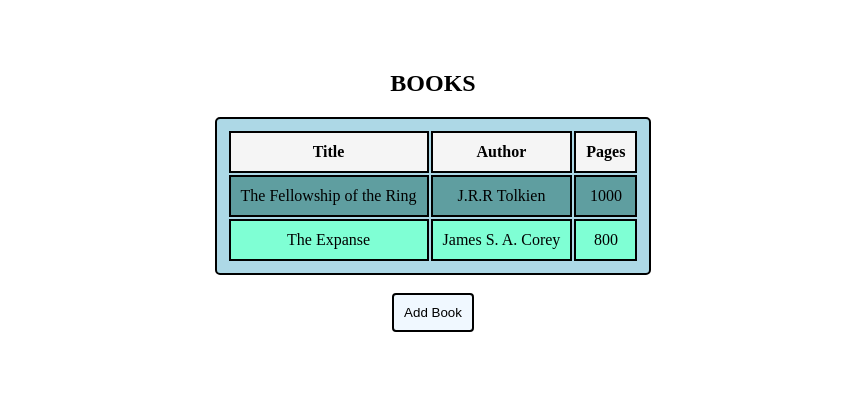
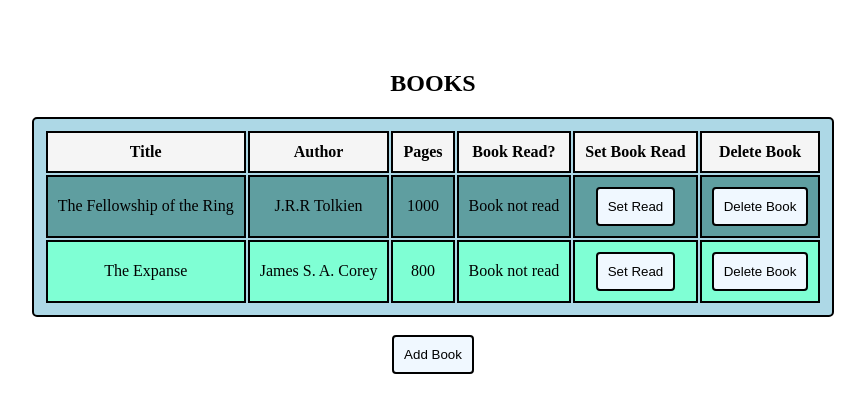
Before and after one commit to jonnymortemore/odin-library, a plain HTML site: page index.html in a window 1280 px wide. Shown: the whole page, without its empty margins (207-1072 px from the left). Drawn offline with Linux system fonts and the light colour scheme.

Commit message:
Book read / not read functionality

```diff
--- a/index.html
+++ b/index.html
@@ -16,6 +16,9 @@
                 <th>Title</th>
                 <th>Author</th>
                 <th>Pages</th>
+                <th>Book Read?</th>
+                <th>Set Book Read</th>
+                <th>Delete Book</th>
                 </tr>
             </tbody>
         </table>
--- a/scripts.js
+++ b/scripts.js
@@ -3,22 +3,7 @@ addBookToLibrary("The Fellowship of the Ring", "J.R.R Tolkien", "1000");
 addBookToLibrary("The Expanse", " James S. A. Corey", "800");
 displayBooks();
 
-function Book(title, author, pages) {
-    this.id = crypto.randomUUID();
-    this.title = title;
-    this.author = author;
-    this.pages = pages;
-    this.read = false;
-    this.info = () => {
-        let text = `${this.title}, ${this.pages} pages`
-        if (this.read) {
-            text = text + ", book read."
-        } else {
-            text = text + ", book not read"
-        }
-        return text
-    }
-}
+
 
 document.addEventListener('submit', (event) => {
     event.preventDefault();
@@ -39,11 +24,27 @@ document.querySelector("#showBookForm").addEventListener("click",  () => {
 });
 
 
+
+
+
+function Book(title, author, pages) {
+    this.id = crypto.randomUUID();
+    this.title = title;
+    this.author = author;
+    this.pages = pages;
+    this.read = false;
+    this.info = () => {
+        if (this.read) {
+            return "Book read.";
+        } else {
+            return "Book not read";
+        }
+    }
+}
+
 function addBookToLibrary(title, author, pages) {
     myLibrary.push(new Book(title, author, pages));
 }
-
-
 
 function displayBooks() {
     const bookDisplay = document.querySelector('tbody');
@@ -55,13 +56,61 @@ function displayBooks() {
         const bookName = document.createElement('td');
         const bookAuthor = document.createElement('td');
         const bookPages = document.createElement('td');
+        const bookRead = document.createElement('td');
+        const button = document.createElement('button');
+        const buttonTd = document.createElement('td');
+        const buttonTdRead = document.createElement('td');
+        const buttonRead = document.createElement('button');
+
+        button.className = "deleteBook";
+        button.innerText = "Delete Book";
+        button.dataset.id = e.id;
+        //event listener to delete row on click
+        button.addEventListener('click', (event) => {
+            // loop through all book objects in array - on id match - splice list
+            myLibrary.forEach((book, index) => {
+                console.log(book);
+                if (book.id === event.target.dataset.id) {
+                    //splice(start, deleteCount)
+                    myLibrary.splice(index, 1);
+                }
+            });
+            displayBooks();
+        });
+        buttonTd.append(button);
+
+        buttonRead.className = "setRead";
+        buttonRead.innerText = "Set Read";
+        buttonRead.dataset.id = e.id;
+        buttonRead.addEventListener('click', (event) => {
+            // loop through all book objects in array - on id match - splice list
+            myLibrary.forEach((book, index) => {
+                console.log(book);
+                if (book.id === event.target.dataset.id) {
+                    //this toggles the boolean
+                    book.read = !book.read;
+                }
+            });
+            displayBooks();
+        });
+
+
+
+        buttonTdRead.append(buttonRead);
+
+
         bookRow.className = "bookRow";
         bookName.innerText = e.title;
         bookAuthor.innerText = e.author;
         bookPages.innerText = e.pages;
+        bookRead.innerText = e.info();
+
         bookRow.append(bookName);
         bookRow.append(bookAuthor);
         bookRow.append(bookPages);
+        bookRow.append(bookRead);
+        bookRow.append(buttonTdRead);
+        bookRow.append(buttonTd);
         bookDisplay.append(bookRow);
     });
 
--- a/styles.css
+++ b/styles.css
@@ -32,7 +32,7 @@ tr:nth-child(even) {
     background-color: cadetblue;
 }
 
-#showBookForm {
+button {
     padding: 10px;
     background-color: aliceblue;
     border: solid 2px black;
```
